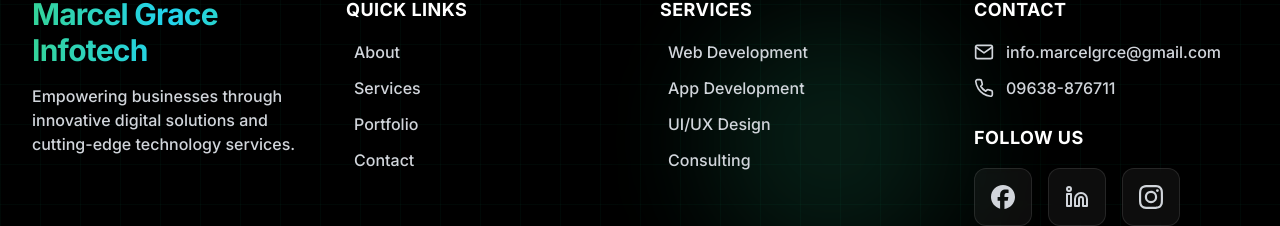
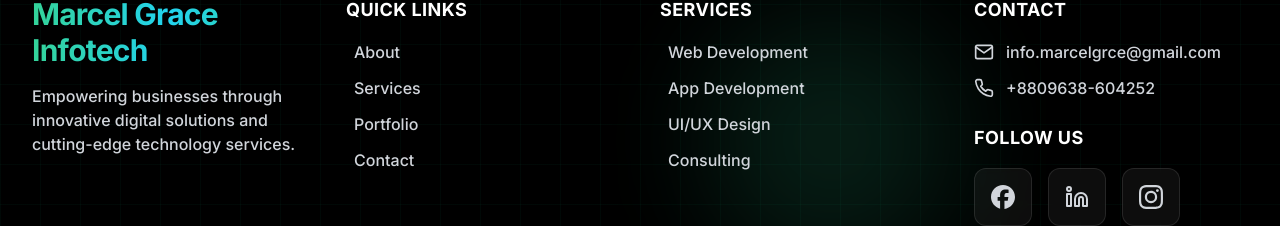
Before and after one commit to hasib2k/marcel_grace, a Next.js app: page /terms in a window 1280 px wide. Shown: the part 2863-3089 px from the top of the page. Built offline with nearby package versions, Linux system fonts and the light colour scheme.

Commit message:
number change

```diff
--- a/app/components/Contact.tsx
+++ b/app/components/Contact.tsx
@@ -73,10 +73,10 @@ export default function Contact() {
                     </div>
                     <h3 className="text-sm sm:text-base font-bold text-white mb-1.5 group-hover:text-emerald-400 transition-colors duration-300">Call Us</h3>
                     <Link
-                      href="tel:09638-876711"
+                      href="tel:+8809638-604252"
                       className="text-gray-300 hover:text-emerald-400 transition-colors duration-300 font-medium text-xs sm:text-sm"
                     >
-                      09638-876711
+                      +8809638-604252
                     </Link>
                   </div>
                 </div>
--- a/app/components/Footer.tsx
+++ b/app/components/Footer.tsx
@@ -82,11 +82,11 @@ export default function Footer() {
                   <span className="sm:hidden">Email</span>
                 </Link>
                 <Link
-                  href="tel:09638-876711"
+                  href="tel:+8809638-604252"
                   className="flex items-center gap-2 sm:gap-3 text-gray-300 hover:text-emerald-400 transition-colors font-medium text-xs sm:text-sm lg:text-base group"
                 >
                   <FiPhone className="w-3 h-3 sm:w-4 sm:h-4 lg:w-5 lg:h-5 group-hover:scale-110 transition-transform" />
-                  <span className="hidden sm:inline">09638-876711</span>
+                  <span className="hidden sm:inline">+8809638-604252</span>
                   <span className="sm:hidden">Call</span>
                 </Link>
               </div>
--- a/app/components/Hero.tsx
+++ b/app/components/Hero.tsx
@@ -117,7 +117,7 @@ export default function Hero() {
                   <FiMail size={14} className="sm:w-4 sm:h-4 lg:w-5 lg:h-5 text-gray-300 group-hover:text-emerald-400 transition-colors" />
                 </Link>
                 <Link
-                  href="tel:09638-876711"
+                  href="tel:+8809638-604252"
                   className="w-8 h-8 sm:w-10 sm:h-10 lg:w-12 lg:h-12 bg-white/5 backdrop-blur-sm border border-white/10 rounded-lg sm:rounded-xl hover:bg-white/10 hover:border-emerald-400/50 hover:scale-110 transition-all duration-300 group hover:shadow-lg hover:shadow-emerald-400/20 flex items-center justify-center"
                   aria-label="Call us"
                 >
--- a/app/contact/page.tsx
+++ b/app/contact/page.tsx
@@ -53,10 +53,10 @@ export default function Contact() {
                   <div>
                     <div className="text-gray-400 text-sm">Phone</div>
                     <Link
-                      href="tel:09638-876711"
+                      href="tel:+8809638-604252"
                       className="text-white hover:text-emerald-400 transition-colors"
                     >
-                      09638-876711
+                      +8809638-604252
                     </Link>
                   </div>
                 </div>
--- a/app/privacy/page.tsx
+++ b/app/privacy/page.tsx
@@ -113,7 +113,7 @@ export default function PrivacyPolicy() {
                 <p className="text-gray-300">
                   <strong>Marcel Grace Infotech</strong><br />
                   Email: info.marcelgrace@gmail.com<br />
-                  Phone: 09638-876711<br />
+                  Phone: +8809638-604252<br />
                   Address: Dhaka, Bangladesh
                 </p>
               </div>
--- a/app/terms/page.tsx
+++ b/app/terms/page.tsx
@@ -144,7 +144,7 @@ export default function TermsOfService() {
                 <p className="text-gray-300">
                   <strong>Marcel Grace Infotech</strong><br />
                   Email: info.marcelgrace@gmail.com<br />
-                  Phone: 09638-876711<br />
+                  Phone: +8809638-604252<br />
                   Address: Dhaka, Bangladesh
                 </p>
               </div>
```
Also changed, not shown: 2 other files (tests, documents, lock files or other folders).
